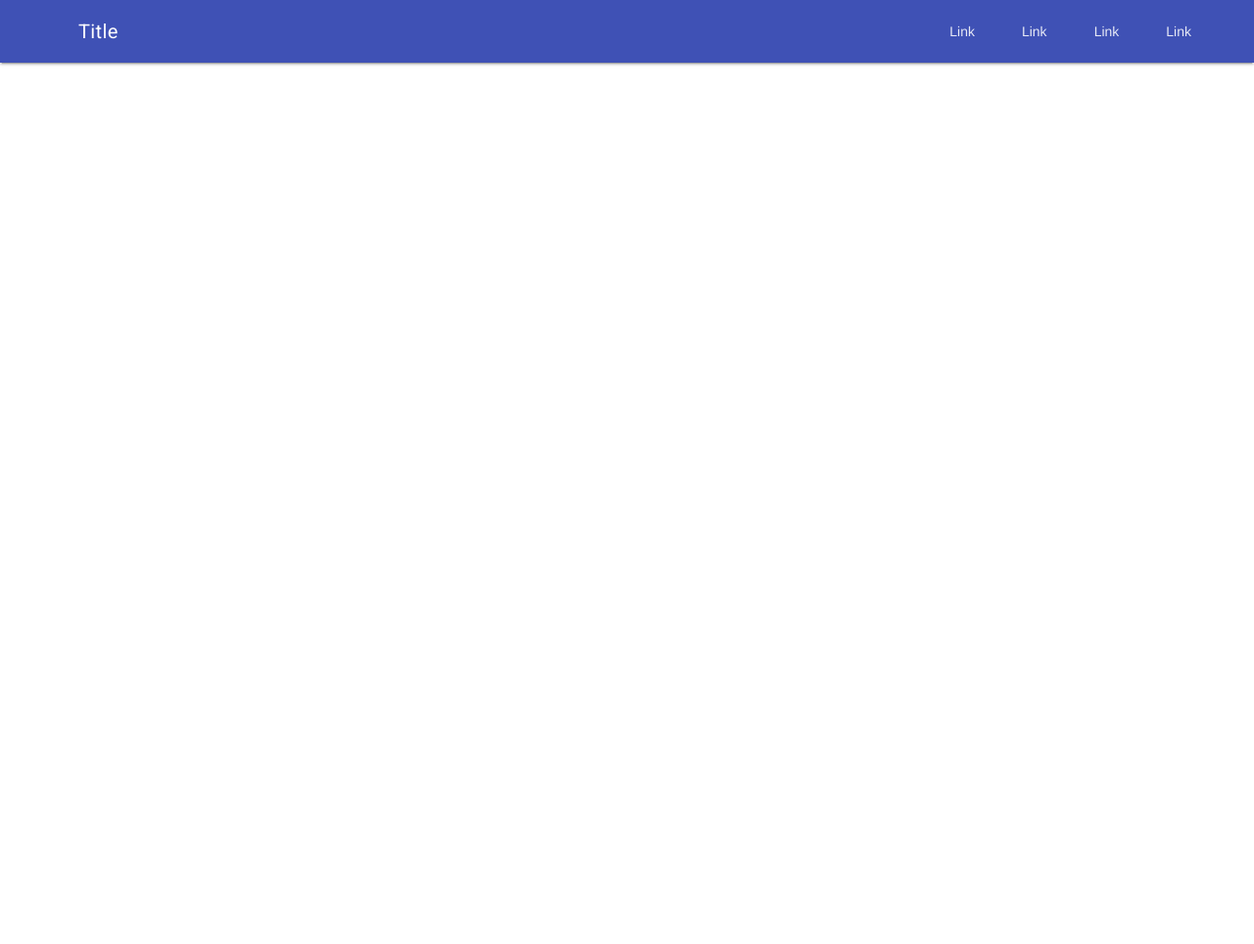
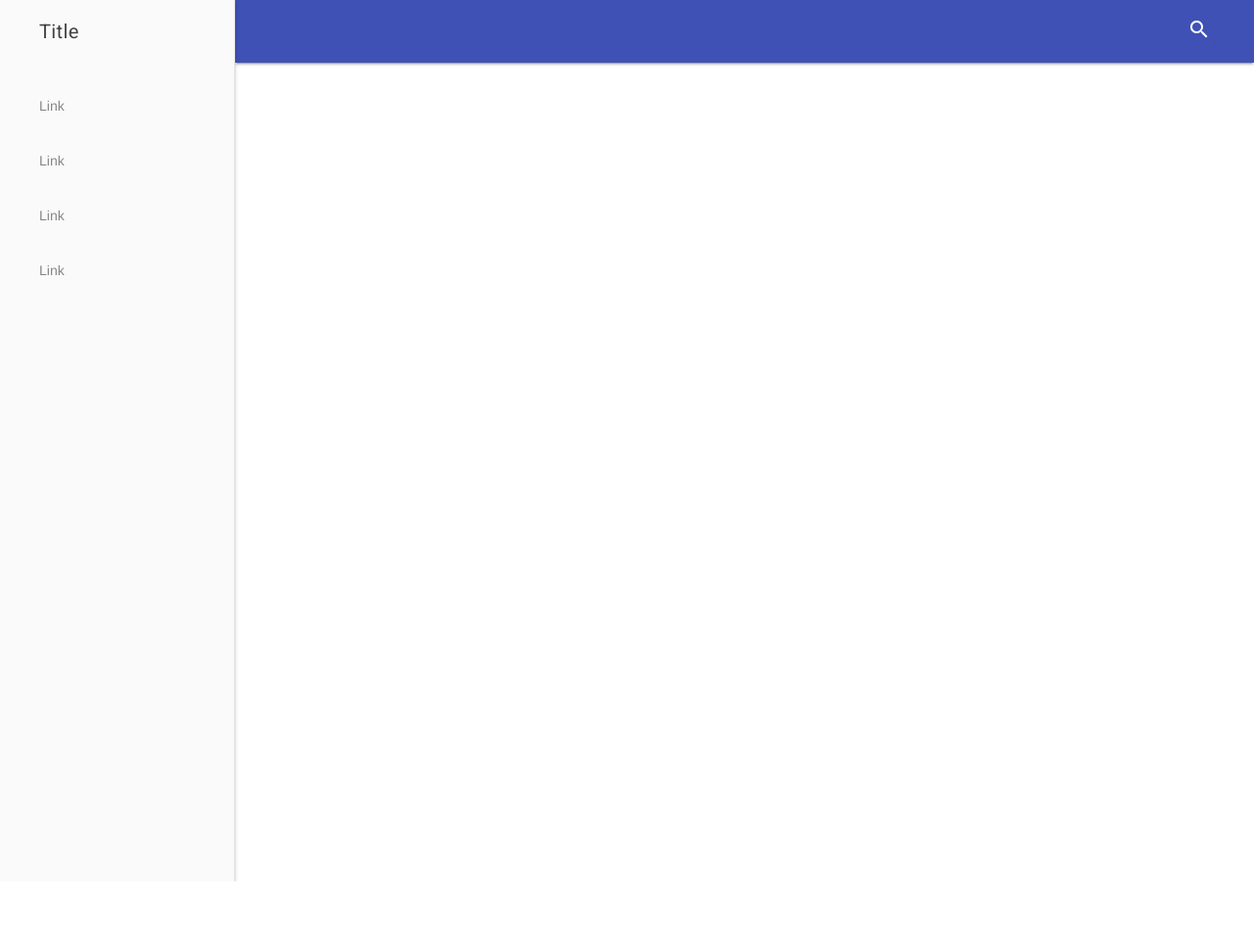
Before and after one commit to tangjon/OAS-System, a Jekyll site: the page built from index.html, in a window 1280 px wide. Shown: the whole page at 98% size. Built offline with Jekyll 4.4.1, drawn with Linux system fonts in a browser that asks for light colours; nearby versions of some CDN libraries; comment, search, counter and statistics services are not loaded; after the commit the page ends 900 px from its top, so only the background shows below that.

Commit message:
pls work

```diff
--- a/_layouts/default.html
+++ b/_layouts/default.html
@@ -22,11 +22,33 @@
 
 <body>
 
-    {% include navigation.html %}
-
-    <!-- Always shows a header, even in smaller screens. -->
-    <div class="mdl-layout mdl-js-layout mdl-layout--fixed-header">
-
+    <!-- The drawer is always open in large screens. The header is always shown,
+  even in small screens. -->
+    <div class="mdl-layout mdl-js-layout mdl-layout--fixed-drawer
+            mdl-layout--fixed-header">
+        <header class="mdl-layout__header">
+            <div class="mdl-layout__header-row">
+                <div class="mdl-layout-spacer"></div>
+                <div class="mdl-textfield mdl-js-textfield mdl-textfield--expandable
+                  mdl-textfield--floating-label mdl-textfield--align-right">
+                    <label class="mdl-button mdl-js-button mdl-button--icon" for="fixed-header-drawer-exp">
+          <i class="material-icons">search</i>
+        </label>
+                    <div class="mdl-textfield__expandable-holder">
+                        <input class="mdl-textfield__input" type="text" name="sample" id="fixed-header-drawer-exp">
+                    </div>
+                </div>
+            </div>
+        </header>
+        <div class="mdl-layout__drawer">
+            <span class="mdl-layout-title">Title</span>
+            <nav class="mdl-navigation">
+                <a class="mdl-navigation__link" href="">Link</a>
+                <a class="mdl-navigation__link" href="">Link</a>
+                <a class="mdl-navigation__link" href="">Link</a>
+                <a class="mdl-navigation__link" href="">Link</a>
+            </nav>
+        </div>
         <main class="mdl-layout__content">
             <div class="page-content">
                 <!-- Your content goes here -->
```
